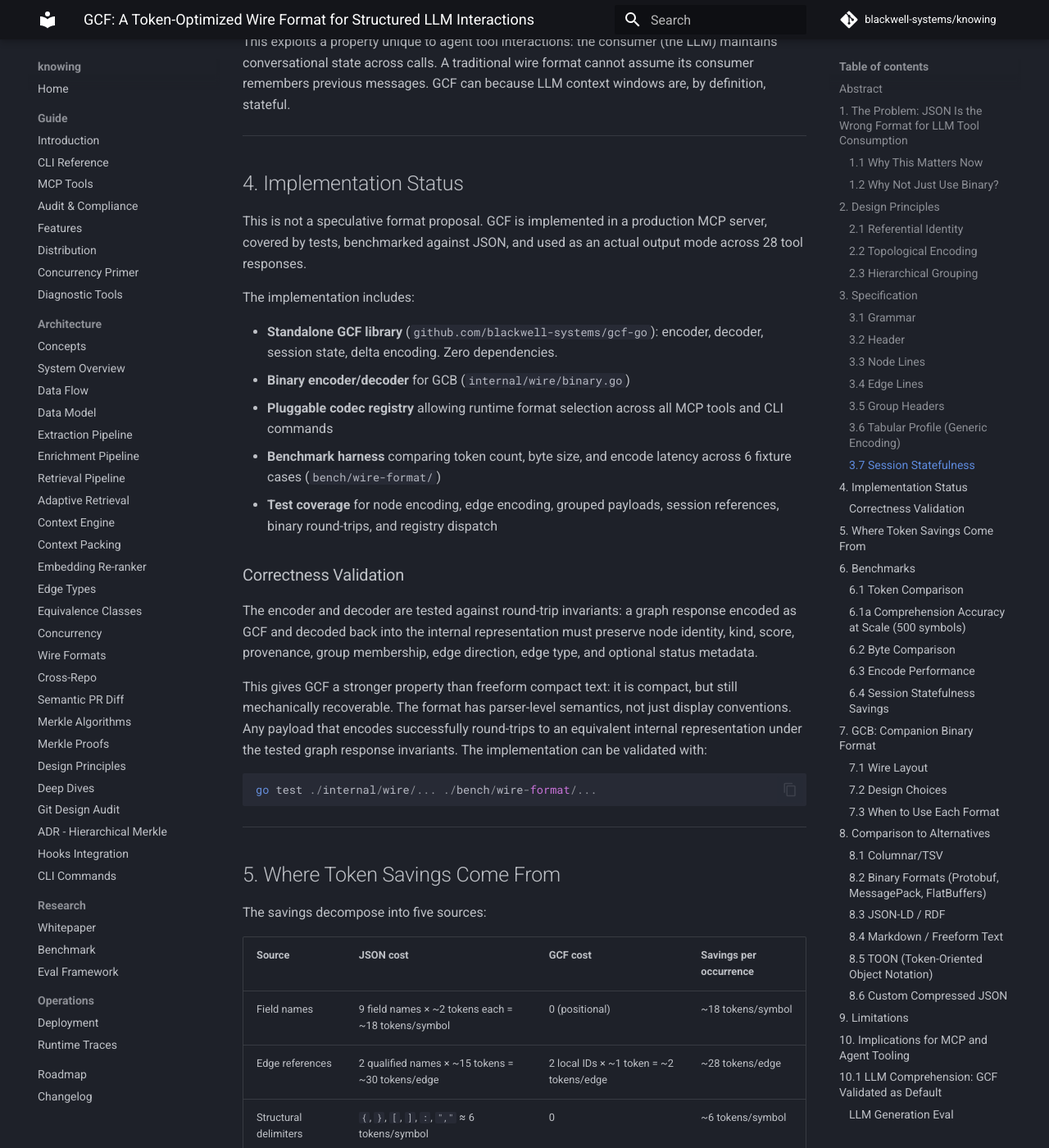
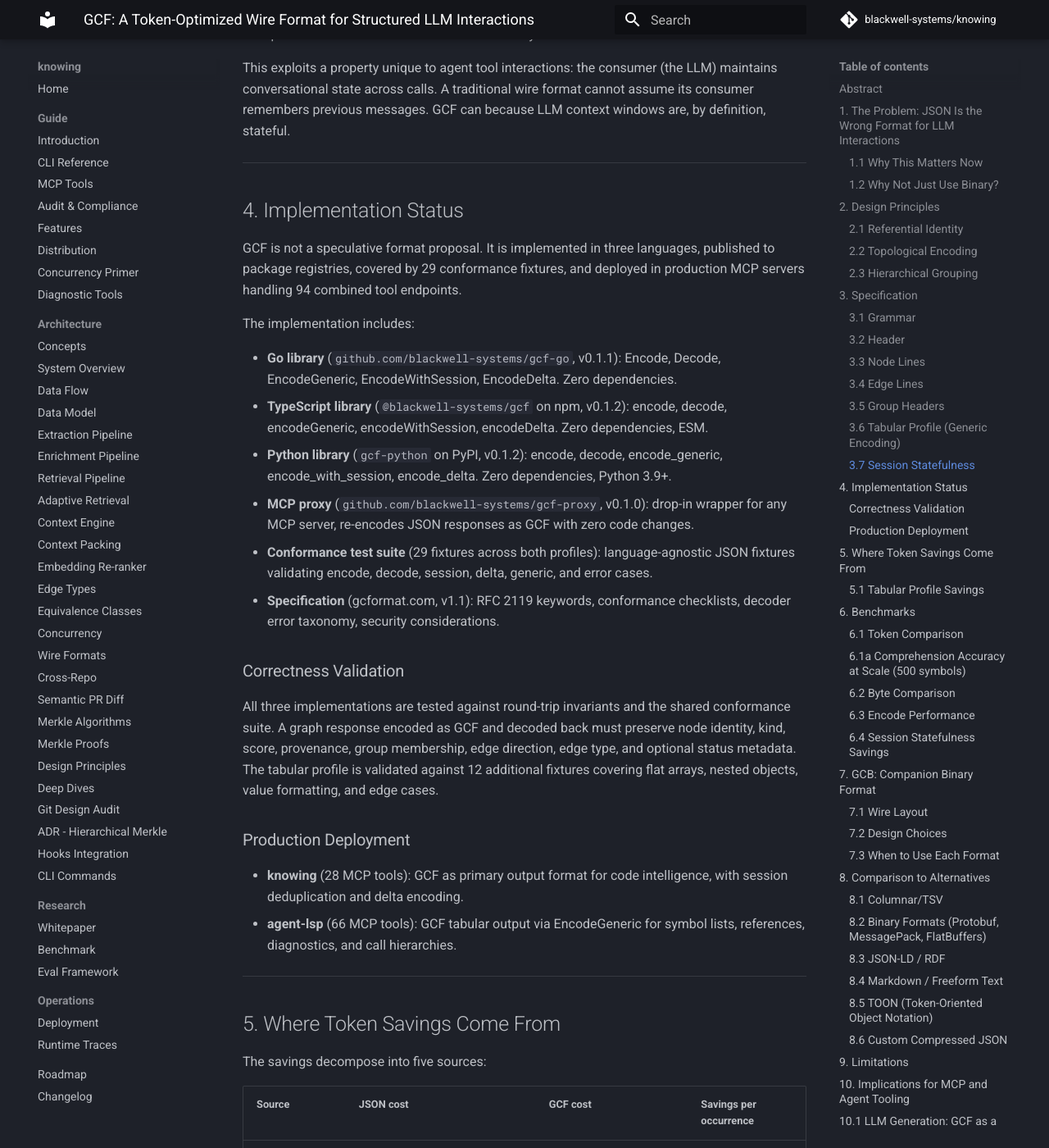
Before and after one commit to blackwell-systems/knowing, an MkDocs documentation site: the page built from docs/research/whitepapers/gcf-wire-format.md, in a window 1280 px wide and 1400 px high, scrolled down 7011 px. Shown: the whole window at 82% size. Built offline with MkDocs 1.6.1 and Material for MkDocs 9.7.7, drawn with Linux system fonts in a browser that asks for light colours; comment, search, counter and statistics services are not loaded; some of the changed text lies outside the part shown.

Commit message:
docs: critical review pass on GCF whitepaper for Zenodo
- Add date (revised 2026-06-04)
- Section 1: "Interactions" not just "Consumption"
- Section 2: note tabular profile generalizes graph principles
- Section 4: replace internal references with public repos, three
  language implementations, conformance suite, production deployments
- Section 5.1: add tabular profile savings analysis
- Section 6: clarify tokenizer versions (cl100k_base vs o200k_base)
- Section 8.5: add TOON benchmark methodology (forked repo, one file)
- Section 10.1: deduplicate comprehension eval (already in 6.1a),
  retitle as "LLM Generation: GCF as a Bidirectional Format"
- Fix 16% to 21% in practical guidance (500-sym, not 133-sym number)

````diff
--- a/docs/research/whitepapers/gcf-wire-format.md
+++ b/docs/research/whitepapers/gcf-wire-format.md
@@ -10,7 +12,7 @@ AI agents consume and produce structured data under fixed token budgets. The dom
 
 ---
 
-## 1. The Problem: JSON Is the Wrong Format for LLM Tool Consumption
+## 1. The Problem: JSON Is the Wrong Format for LLM Interactions
 
 The Model Context Protocol (MCP) defines how AI agents interact with external tools. Tool responses are overwhelmingly encoded as JSON. This is convenient for developers but expensive for the consumer that matters most: the language model itself.
 
@@ -38,7 +40,7 @@ The optimization target is not bytes on wire. It is tokens in the context window
 
 ## 2. Design Principles
 
-GCF is designed around three observations about graph data that JSON cannot exploit:
+GCF's graph profile is designed around three observations about graph data that JSON cannot exploit. Its tabular profile (Section 3.6) generalizes these principles to arbitrary structured data.
 
 ### 2.1 Referential Identity
 
@@ -249,25 +251,25 @@ This exploits a property unique to agent tool interactions: the consumer (the LL
 
 ## 4. Implementation Status
 
-This is not a speculative format proposal. GCF is implemented in a production MCP server, covered by tests, benchmarked against JSON, and used as an actual output mode across 28 tool responses.
+GCF is not a speculative format proposal. It is implemented in three languages, published to package registries, covered by 29 conformance fixtures, and deployed in production MCP servers handling 94 combined tool endpoints.
 
 The implementation includes:
 
-- **Standalone GCF library** (`github.com/blackwell-systems/gcf-go`): encoder, decoder, session state, delta encoding. Zero dependencies.
-- **Binary encoder/decoder** for GCB (`internal/wire/binary.go`)
-- **Pluggable codec registry** allowing runtime format selection across all MCP tools and CLI commands
-- **Benchmark harness** comparing token count, byte size, and encode latency across 6 fixture cases (`bench/wire-format/`)
-- **Test coverage** for node encoding, edge encoding, grouped payloads, session references, binary round-trips, and registry dispatch
+- **Go library** (`github.com/blackwell-systems/gcf-go`, v0.1.1): Encode, Decode, EncodeGeneric, EncodeWithSession, EncodeDelta. Zero dependencies.
+- **TypeScript library** (`@blackwell-systems/gcf` on npm, v0.1.2): encode, decode, encodeGeneric, encodeWithSession, encodeDelta. Zero dependencies, ESM.
+- **Python library** (`gcf-python` on PyPI, v0.1.2): encode, decode, encode_generic, encode_with_session, encode_delta. Zero dependencies, Python 3.9+.
+- **MCP proxy** (`github.com/blackwell-systems/gcf-proxy`, v0.1.0): drop-in wrapper for any MCP server, re-encodes JSON responses as GCF with zero code changes.
+- **Conformance test suite** (29 fixtures across both profiles): language-agnostic JSON fixtures validating encode, decode, session, delta, generic, and error cases.
+- **Specification** (gcformat.com, v1.1): RFC 2119 keywords, conformance checklists, decoder error taxonomy, security considerations.
 
 ### Correctness Validation
 
-The encoder and decoder are tested against round-trip invariants: a graph response encoded as GCF and decoded back into the internal representation must preserve node identity, kind, score, provenance, group membership, edge direction, edge type, and optional status metadata.
+All three implementations are tested against round-trip invariants and the shared conformance suite. A graph response encoded as GCF and decoded back must preserve node identity, kind, score, provenance, group membership, edge direction, edge type, and optional status metadata. The tabular profile is validated against 12 additional fixtures covering flat arrays, nested objects, value formatting, and edge cases.
 
-This gives GCF a stronger property than freeform compact text: it is compact, but still mechanically recoverable. The format has parser-level semantics, not just display conventions. Any payload that encodes successfully round-trips to an equivalent internal representation under the tested graph response invariants. The implementation can be validated with:
+### Production Deployment
 
-```
-go test ./internal/wire/... ./bench/wire-format/...
-```
+- **knowing** (28 MCP tools): GCF as primary output format for code intelligence, with session deduplication and delta encoding.
+- **agent-lsp** (66 MCP tools): GCF tabular output via EncodeGeneric for symbol lists, references, diagnostics, and call hierarchies.
 
 ---
 
@@ -285,11 +287,24 @@ The savings decompose into five sources:
 
 For a 10-symbol, 8-edge payload: JSON ~965 tokens, GCF ~233 tokens. The 732-token difference breaks down roughly as: 280 from field name elimination, 224 from edge reference compression, 60 from delimiter removal, 30 from group headers, and the remainder from kind abbreviations and whitespace.
 
+### 5.1 Tabular Profile Savings
+
+The tabular profile achieves savings through a subset of the same mechanisms:
+
+| Source | JSON cost | GCF cost | Savings per occurrence |
+|--------|-----------|----------|----------------------|
+| Field names | repeated per record | declared once in header | ~(N-1) x fields per array |
+| Structural delimiters | `{`, `}`, `:`, `,`, `"` per record | `\|` between values | ~6 tokens/record |
+| Array framing | `[`, `]`, commas | `[count]` in header | fixed |
+| Nesting | braces + field names | `.fieldname` + `key=value` | ~50% per nested object |
+
+For 2,000 employee records with 6 fields: JSON ~127,050 tokens, GCF ~49,055 tokens (61% savings). On TOON's benchmark, GCF's tabular profile uses 34% fewer tokens than TOON on mixed-structure data and 3% fewer on flat tabular data.
+
 ---
 
 ## 6. Benchmarks
 
-All benchmarks encode the same semantic content in JSON and GCF. Token counts use cl100k_base (GPT-4/Claude tokenizer). Measurements taken on Apple M4 Pro.
+All benchmarks encode the same semantic content in JSON and GCF. Token counts in Section 6.1 use cl100k_base; the 500-symbol eval (Section 6.1a) and TOON comparison (Section 8.5) use o200k_base (GPT-5 tokenizer, matching TOON's benchmark methodology). Measurements taken on Apple M4 Pro.
 
 ### 6.1 Token Comparison
 
@@ -425,7 +440,9 @@ Some tools return markdown-formatted text. This is human-optimized, not LLM-opti
 
 ### 8.5 TOON (Token-Oriented Object Notation)
 
-TOON is a tabular encoding format for JSON that declares array fields once and uses comma-separated rows. It achieves 30-60% savings versus JSON on flat tabular data. GCF was benchmarked against TOON on TOON's own datasets with their tokenizer (gpt-tokenizer, o200k_base):
+TOON is a tabular encoding format for JSON that declares array fields once and uses comma-separated rows. It achieves 30-60% savings versus JSON on flat tabular data.
+
+**Methodology:** We forked TOON's benchmark repository (`github.com/toon-format/toon`), added GCF as one additional formatter (a single file importing `encodeGeneric` from the published `@blackwell-systems/gcf` npm package), and ran their benchmark harness unchanged. Datasets, tokenizer (gpt-tokenizer, o200k_base), and methodology are entirely upstream. Results:
 
 | Dataset | GCF | TOON | Result |
 |---------|-----|------|--------|
@@ -474,28 +491,7 @@ The token savings are too large to ignore. A 76.7% reduction in tool response to
 
 ---
 
-## 10.1 LLM Comprehension: GCF Validated as Default
-
-The original concern was that GCF's novel notation (`@0`, `@0<@4 calls`) might cause LLM parsing errors, making a tabular format the safer default despite using more tokens.
-
-An LLM comprehension eval (`eval/TestLLMFormatComprehension`, session 27) resolved this. The eval sends the same context payload in each format to an actual LLM and measures accuracy on 6 structured extraction questions (symbol identification, counting, kind extraction, group counting, edge enumeration):
-
-| Format | Accuracy | Tokens (500 sym) | vs JSON |
-|--------|----------|-------------------|---------|
-| **GCF** | **100%** (6/6) | **11,090** | **79% fewer** |
-| TOON | 100% (6/6) | 16,378 | 69% fewer |
-| JSON | 66.7% (4/6) | 53,341 | baseline |
-
-At 500 symbols with 200 edges, GCF and TOON both achieve 100% accuracy. JSON drops to 66.7%: it miscounted 500 symbols as 320 and miscounted 166 targets as 240. The verbosity that was supposed to aid comprehension actually degrades it at scale by creating 2,500+ structurally identical tokens (repeated field names) that dilute the model's attention.
-
-GCF achieves the same accuracy as TOON in 32% fewer tokens. Human-readability and LLM-readability diverge at scale: the format optimized for human scanning is the one that breaks for agents.
-
-**Practical guidance:**
-
-- **Use GCF as the default for all agent workflows.** 100% comprehension accuracy at 16% of JSON's token cost.
-- Use JSON or XML for debugging, human inspection, or fallback on legacy systems.
-
-### LLM Generation Eval
+## 10.1 LLM Generation: GCF as a Bidirectional Format
 
 GCF is bidirectional: LLMs can produce it, not just consume it. A generation eval tested whether LLMs produce valid, parseable GCF at scale. Same model (Claude via `claude -p`, zero prior context), same data, validated through the real Go decoder.
 
````
Also changed, not shown: other parts of docs/research/whitepapers/gcf-wire-format.md (+2 -0 lines).
